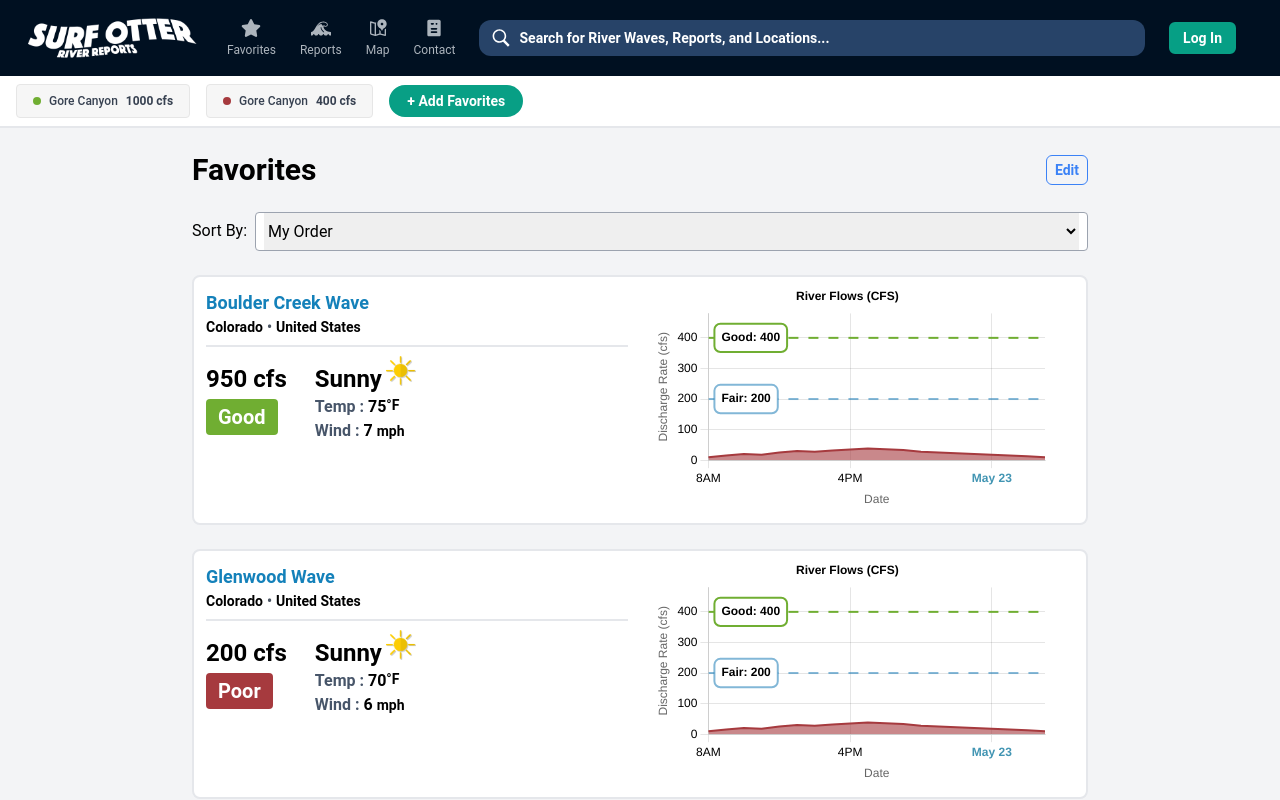
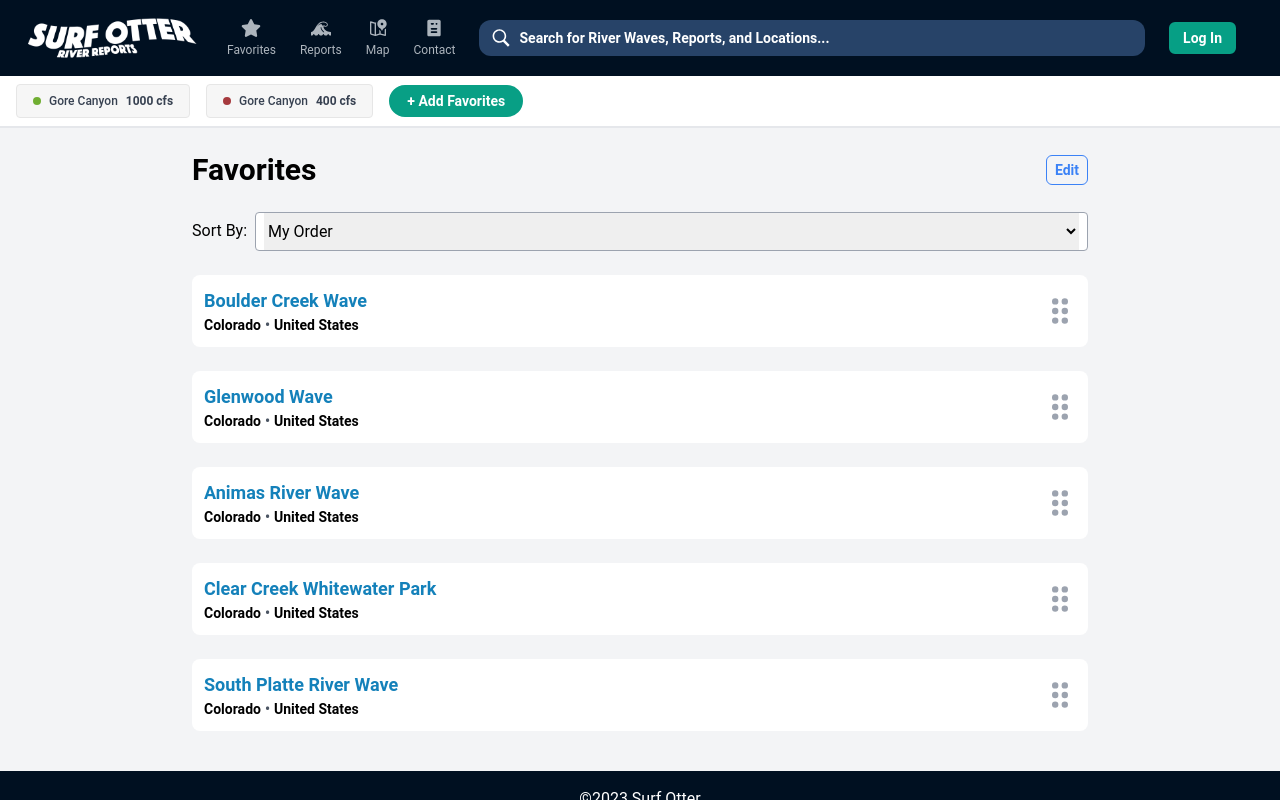
Before and after one commit to charliebarger/river-surf-report, a Next.js app: page /favorites in a window 1280 px wide. Both pictures are taken after a click on the button "Edit". Shown: the top 800 px of the page. Built offline with nearby package versions, Linux system fonts and the light colour scheme.

Commit message:
Add preview for dragging

```diff
--- /dev/null
+++ b/components/utility/EditConditionsCard.tsx
@@ -0,0 +1,31 @@
+import React from "react";
+import Link from "next/link";
+import DragHandler from "@/assets/images/dragHandler.svg";
+
+interface EditConditionsCardProps {
+  waveName: string;
+  state: string;
+  country: string;
+}
+
+const EditConditionsCard = ({
+  waveName,
+  state,
+  country,
+}: EditConditionsCardProps) => {
+  return (
+    <div className="flex items-center justify-between rounded-lg bg-white p-3 font-semibold text-[#1481BA] ">
+      <div>
+        <div className=" whitespace-nowrap text-lg ">{waveName}</div>
+        <div className="flex gap-1 whitespace-nowrap text-sm text-black ">
+          <div>{state} </div>
+          <span className=" text-gray-600 ">• </span>
+          <div>{country}</div>
+        </div>
+      </div>
+      <DragHandler className="w-8 fill-gray-400 " />
+    </div>
+  );
+};
+
+export default EditConditionsCard;
--- a/pages/favorites.tsx
+++ b/pages/favorites.tsx
@@ -3,6 +3,7 @@ import { DetailedConditionsCardProps } from "@/components/utility/DetailedCondit
 import { RiverAPIReturn } from "@/helpers/API_Calls/riverData";
 import DetailedConditionsCard from "@/components/utility/DetailedConditionsCard";
 import { useSortable } from "@dnd-kit/sortable";
+import EditConditionsCard from "@/components/utility/EditConditionsCard";
 import {
   restrictToVerticalAxis,
   restrictToWindowEdges,
@@ -17,11 +18,8 @@ import {
   KeyboardSensor,
   MouseSensor,
   closestCenter,
-  DragOverlay,
   DragStartEvent,
-  UniqueIdentifier,
 } from "@dnd-kit/core";
-import { useAutoAnimate } from "@formkit/auto-animate/react";
 import { CSS } from "@dnd-kit/utilities";
 import {
   arrayMove,
@@ -276,6 +274,7 @@ const Favorites = () => {
     coordinateGetter: sortableKeyboardCoordinates,
   });
   const [activeId, setActiveId] = useState<MockedRiverData | null>(null);
+  const [editable, setEditable] = useState<boolean>(false);
 
   const sensors = useSensors(mouseSensor, touchSensor, keyboardSensor);
 
@@ -309,7 +308,10 @@ const Favorites = () => {
         <h1 className="relative text-3xl font-semibold capitalize ">
           Favorites
         </h1>
-        <button className="ml-2 self-center rounded-md border border-blue-500 py-1 px-2 text-sm font-semibold text-blue-500 ">
+        <button
+          className="ml-2 self-center rounded-md border border-blue-500 py-1 px-2 text-sm font-semibold text-blue-500 "
+          onClick={() => setEditable(!editable)}
+        >
           Edit
         </button>
       </div>
@@ -324,7 +326,9 @@ const Favorites = () => {
           </select>
         </div>
       </div>
+
       <section className=" mx-auto max-w-4xl ">
+        {editable ? (
           <DndContext
             onDragEnd={handleDragEnd}
             onDragStart={handleDragStart}
@@ -339,9 +343,11 @@ const Favorites = () => {
               <ul className=" m-auto flex w-full max-w-4xl flex-col gap-6">
                 {mockedCards.map((item, index) => (
                   <DraggableWrapper key={item.id} id={item.id}>
-                  <DetailedConditionsCard
-                    locationData={item.locationData}
-                    riverData={item.riverData}
+                    <EditConditionsCard
+                      key={item.id}
+                      waveName={item.locationData.wave.name}
+                      country={item.locationData.country}
+                      state={item.locationData.state}
                     />
                   </DraggableWrapper>
                 ))}
@@ -356,6 +362,17 @@ const Favorites = () => {
             ) : null}
           </DragOverlay> */}
           </DndContext>
+        ) : (
+          <ul className=" m-auto flex w-full max-w-4xl flex-col gap-6">
+            {mockedCards.map((item) => (
+              <DetailedConditionsCard
+                key={item.id}
+                locationData={item.locationData}
+                riverData={item.riverData}
+              />
+            ))}
+          </ul>
+        )}
       </section>
     </main>
   );
```
Also changed, not shown: assets/images/dragHandler.svg. Lines whose indentation alone changed are shown as unchanged.
